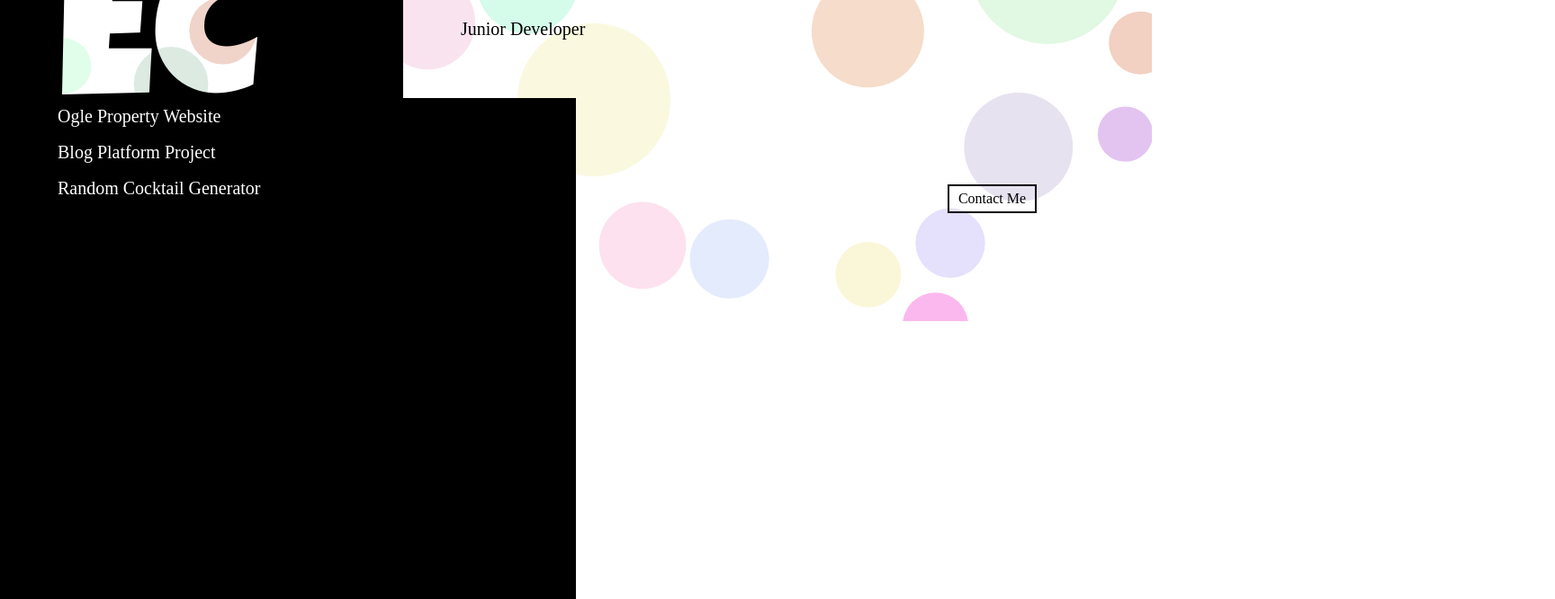
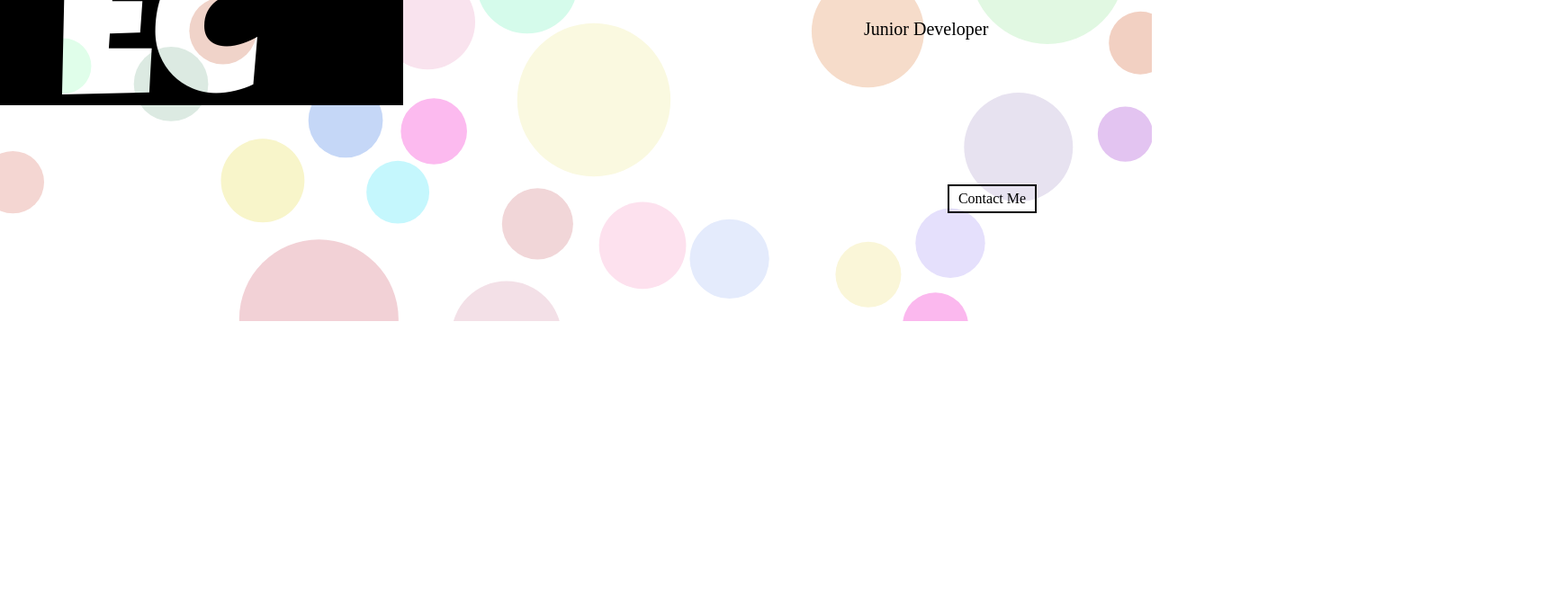
Before and after one commit to frxn-kie/portfolio, a plain HTML site: page index.html in a window 1280 px wide. Shown: the part 443-1109 px from the top of the page at 90% size, 1728 px wide, since content can reach past the window. Drawn offline with Linux system fonts and the light colour scheme.

Commit message:
Add grid styling for mobile

```diff
--- a/styles.css
+++ b/styles.css
@@ -118,15 +118,26 @@ font-size: 20px;
 
 @media only screen and (min-width: 600px) {
   body {
+    display: grid;
+    grid-template-columns: 1fr 1fr;
+grid-template-rows: 1fr 1fr;
     flex-direction: row;
   }
 
-  .left-hand, .right-hand {
-    width: 50%;
-    height: 100%;
+.right-hand {
+    position: relative;
+    order: 2;
+    grid-row: span 2;
+  }
+
+  .left-hand {
+    position: relative;
+    order: 3;
   }
   .projects {
     padding-right: 5vw;
     font-size: 18vw;
+    position: relative;
+    order: 1;
   }
 }
```
